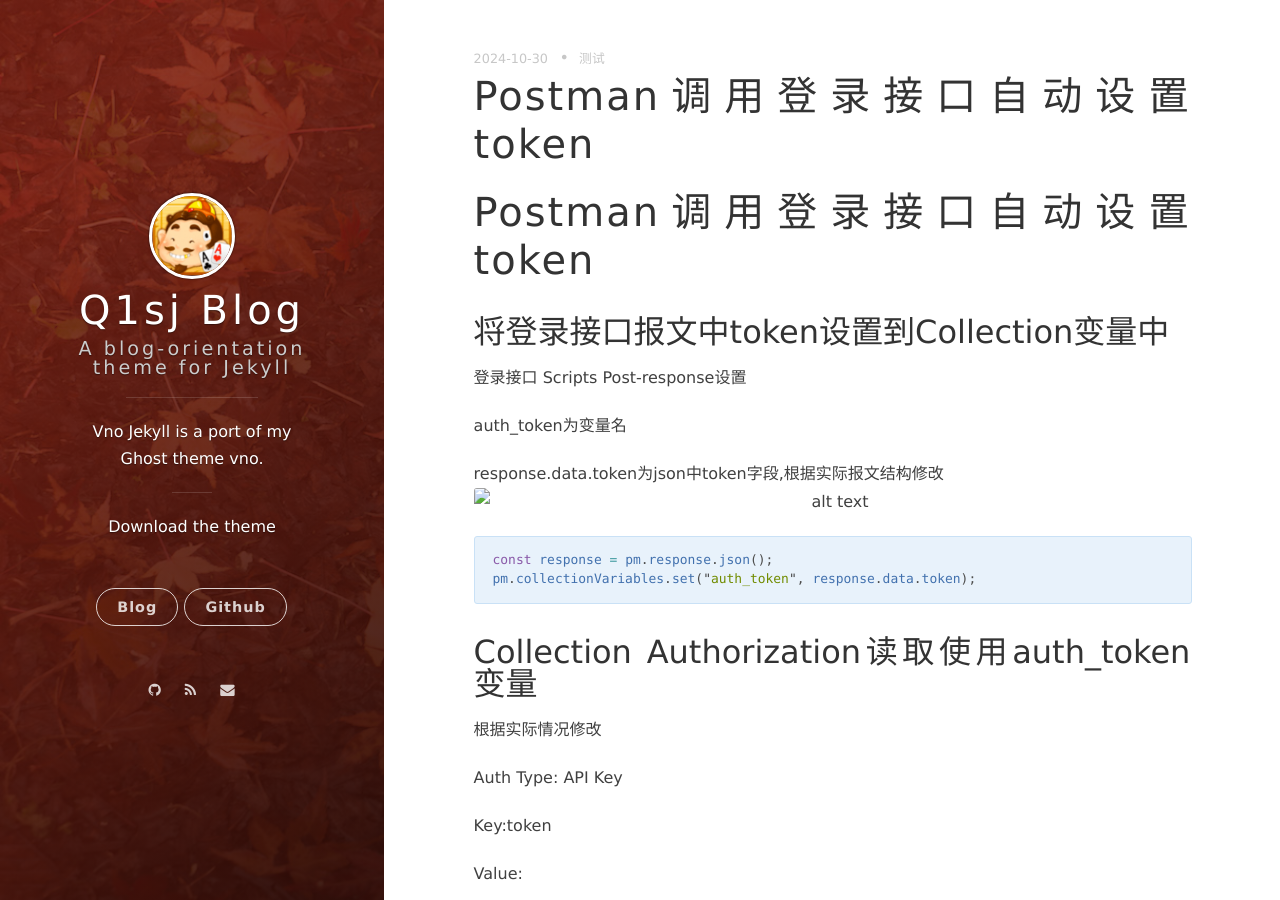
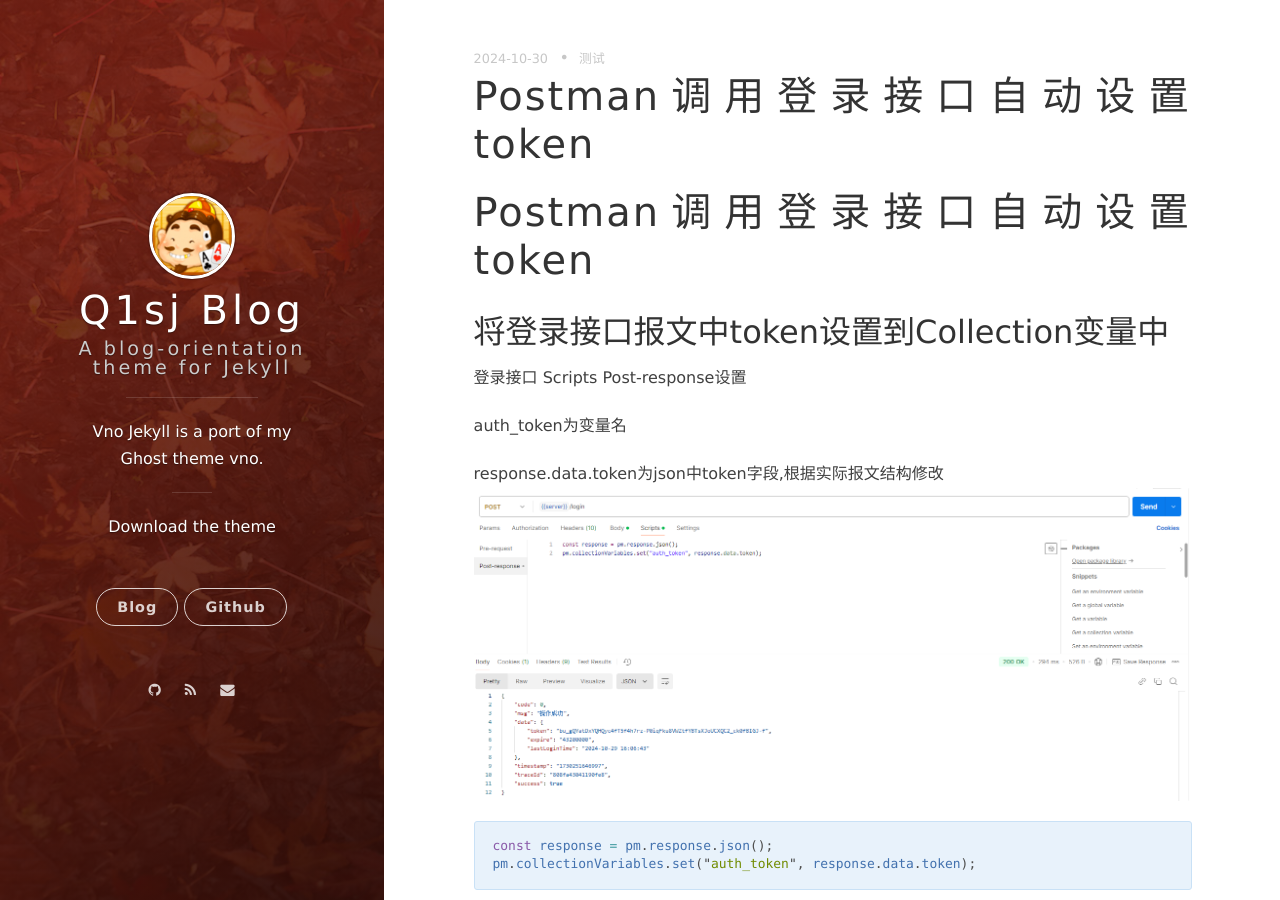
Before and after one commit to q1sj/q1sj.github.io, a Jekyll site: the page built from _posts/2024-10-30-postman_script.md, in a window 1280 px wide and 900 px high. Built offline with Jekyll 4.4.1, drawn with Linux system fonts in a browser that asks for light colours; nearby versions of some CDN libraries; comment, search, counter and statistics services are not loaded.

Commit message:
图片地址修改

````diff
--- a/_posts/2024-10-30-postman_script.md
+++ b/_posts/2024-10-30-postman_script.md
@@ -13,7 +13,7 @@
 auth_token为变量名
 
 response.data.token为json中token字段,根据实际报文结构修改
-![alt text](../assets/images/postman_script_post_response.png)
+![alt text](/assets/images/postman_script_post_response.png)
 ```js
 const response = pm.response.json();
 pm.collectionVariables.set("auth_token", response.data.token);
````
